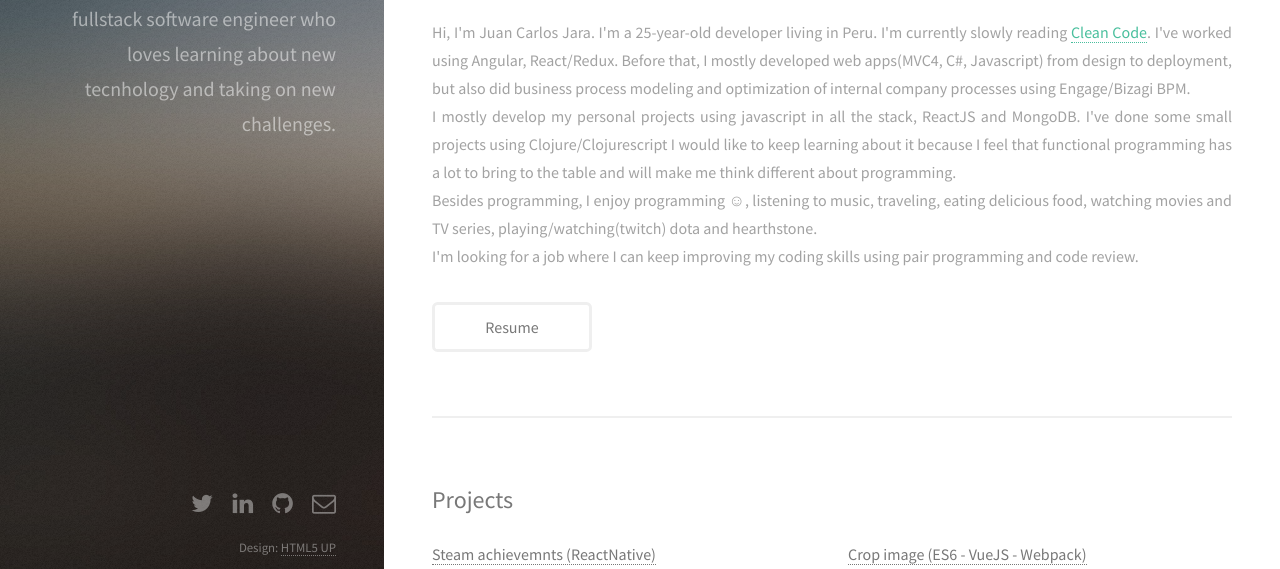
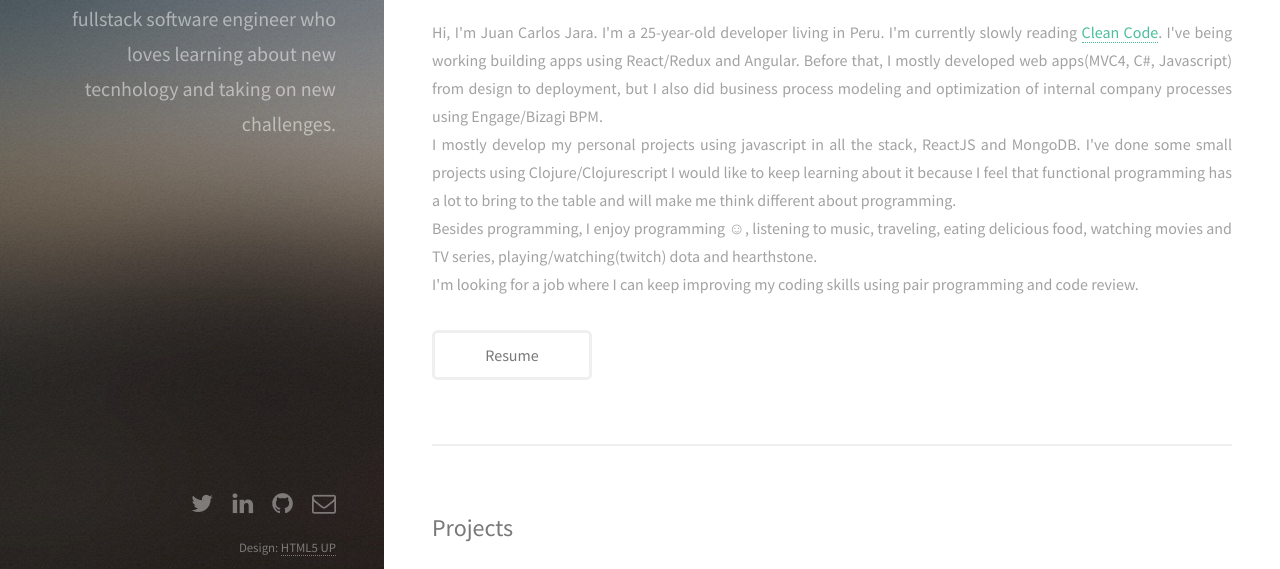
Before and after one commit to juancjara/personal-site, a website: page index.html in a window 1280 px wide. Shown: the part 158-727 px from the top of the page. Drawn offline with Linux system fonts and the light colour scheme.

Commit message:
updated about

```diff
--- a/index.html
+++ b/index.html
@@ -36,8 +36,7 @@
 						<p>
               Hi, I'm Juan Carlos Jara. I'm a 25-year-old developer living in Peru. I'm currently  slowly reading
               <a href="http://www.amazon.es/Clean-code-Handbook-Software-Craftsmanship/dp/0132350882" target="_blank">Clean Code</a>.
-							I've worked using Angular, React/Redux.
-              Before that, I mostly developed web apps(MVC4, C#, Javascript) from design to deployment, but also did business process
+							I've being working building apps using React/Redux and Angular. Before that, I mostly developed web apps(MVC4, C#, Javascript) from design to deployment, but I also did business process
               modeling and optimization of internal company processes using Engage/Bizagi BPM. <br/>
               I mostly develop my personal projects using javascript in all the stack,
               ReactJS and MongoDB. I've done some small projects using Clojure/Clojurescript I would like to keep learning about it because
@@ -47,7 +46,7 @@
               I'm looking for a job where I can keep improving my coding skills using pair programming and code review.
             </p>
 						<ul class="actions">
-							<li><a target="_blank" href="https://drive.google.com/open?id=0B53IMMMQNjy4enpjeDQwanQ1WjQ" class="button">Resume</a></li>
+							<li><a target="_blank" href="https://drive.google.com/file/d/0B53IMMMQNjy4enpjeDQwanQ1WjQ/view?usp=sharing" class="button">Resume</a></li>
 						</ul>
 					</section>
 
```
